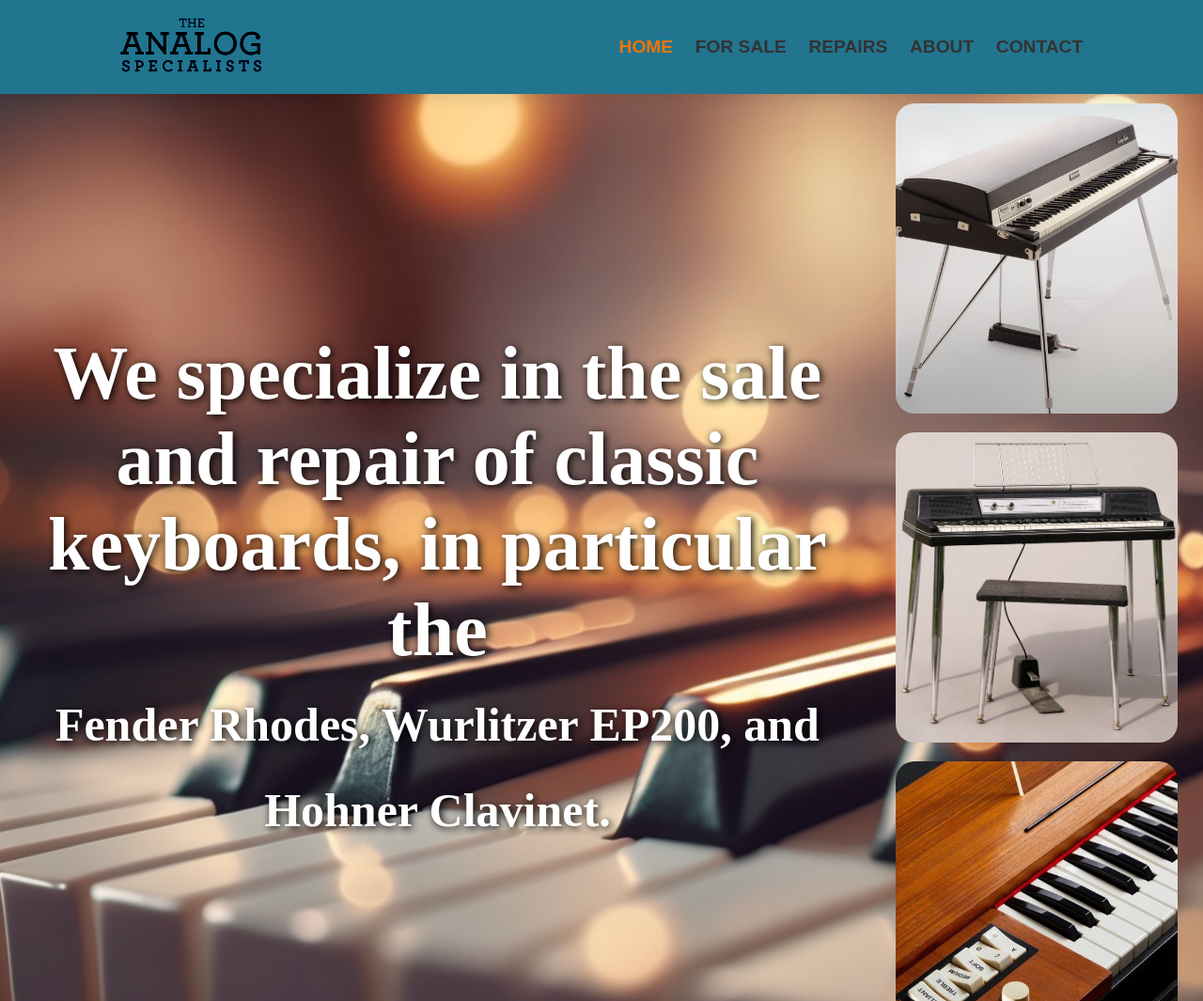
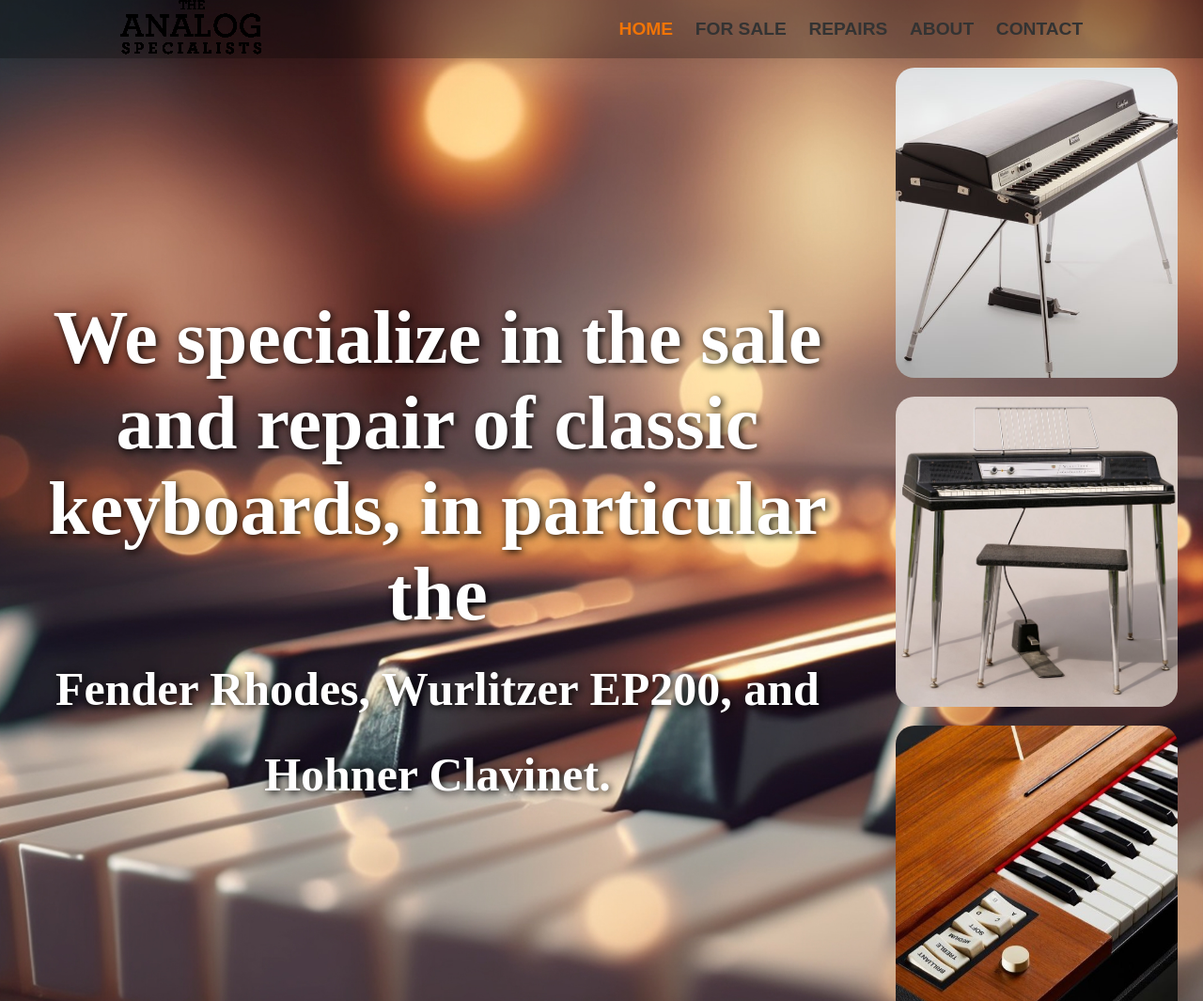
Before and after one commit to BimboOliva/KeyboardStore, a plain HTML site: page index.html in a window 1280 px wide. Shown: the top 1065 px of the page at 94% size. Drawn offline with Linux system fonts and the light colour scheme.

Commit message:
Update style.css

```diff
--- a/style.css
+++ b/style.css
@@ -14,14 +14,12 @@ html, body{
 }
 .header{
 	width: 100%;
-	height: 100px;
-	background-color: #fff;
 	display: flex;
 	justify-content: space-around;
 	align-items: center;
 	box-shadow: 10px 0 20px rgba(0, 0, 0, .15);
 	z-index: 1;
-	background-color: #21758f;
+	background-color: rgba(0, 0, 0, 0.3);
 	flex-wrap: wrap;
 }
 .logo{
```
